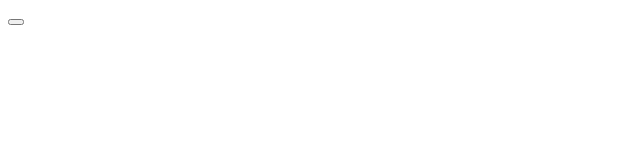
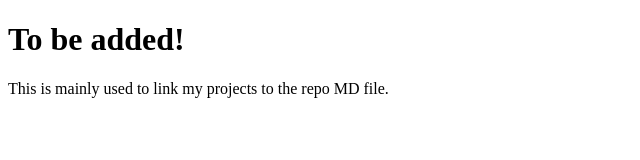
Before and after one commit to JaidenKhosla/Portfolio, a plain HTML site: page index.html in a window 1280 px wide. Shown: the whole page, without its empty margins (0-640 px from the left). Drawn offline with Linux system fonts and the light colour scheme.

Commit message:
Update index.html

```diff
--- a/index.html
+++ b/index.html
@@ -6,6 +6,7 @@
       <title>Document</title>
     </head>
     <body>
-      <button href="/calculator/index.html"></button>
+      <h1>To be added! </h1>
+      <p>This is mainly used to link my projects to the repo MD file. </p>
     </body>
   </html>
```
